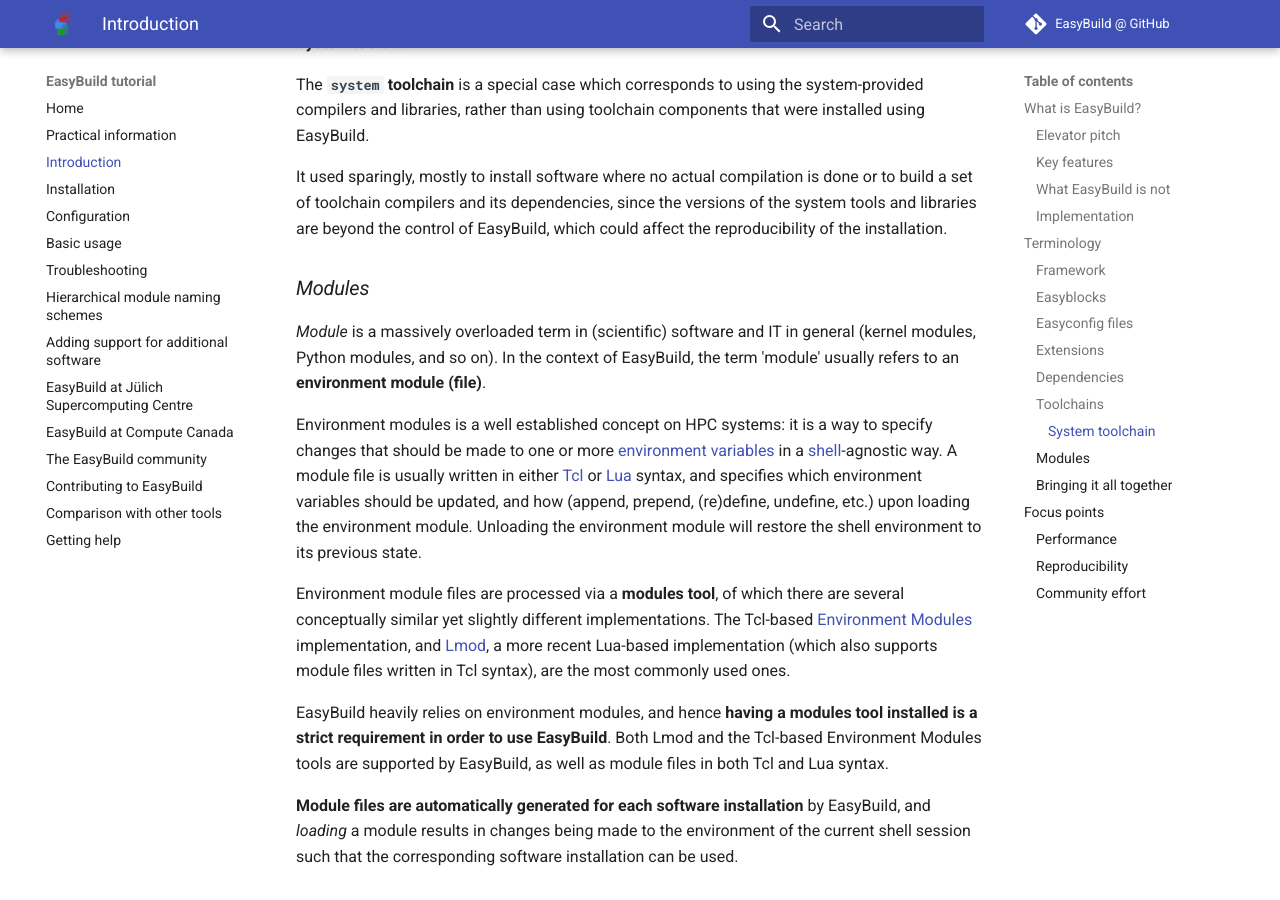
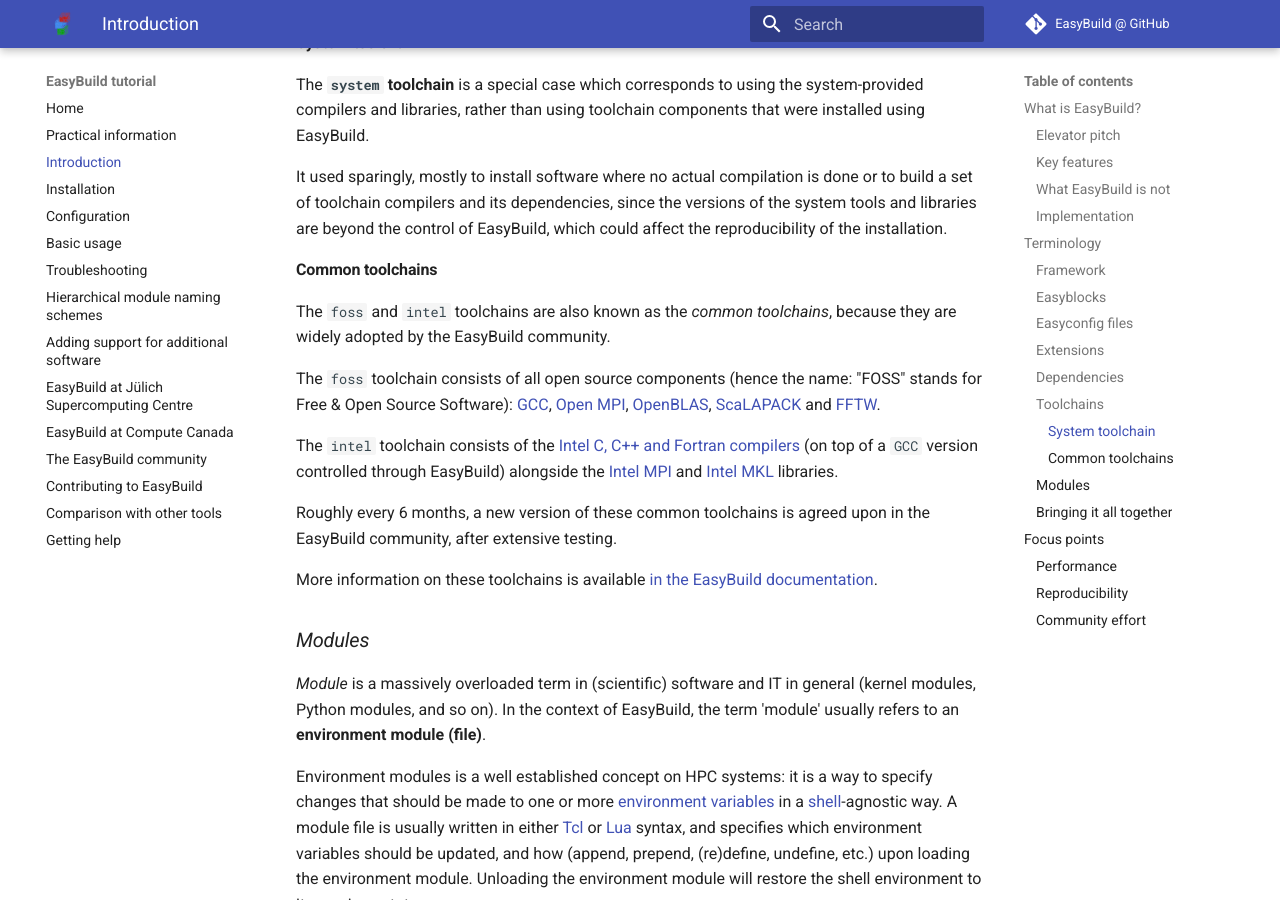
Before and after one commit to easybuilders/easybuild-tutorial, an MkDocs documentation site: the page built from docs/introduction/README.md, in a window 1280 px wide and 900 px high, scrolled down 5156 px. Built offline with MkDocs 1.6.1 and Material for MkDocs 9.7.7, drawn with Linux system fonts in a browser that asks for light colours.

Commit message:
also mention common toolchains (fixes #25)

```diff
--- a/docs/introduction/README.md
+++ b/docs/introduction/README.md
@@ -214,6 +214,23 @@
 to build a set of toolchain compilers and its dependencies, since the versions of the system tools
 and libraries are beyond the control of EasyBuild, which could affect the reproducibility of the installation.
 
+#### Common toolchains
+
+The `foss` and `intel` toolchains are also known as the *common toolchains*,
+because they are widely adopted by the EasyBuild community.
+
+The `foss` toolchain consists of all open source components (hence the name:
+"FOSS" stands for Free & Open Source Software): [GCC](https://gcc.gnu.org/), [Open MPI](https://www.open-mpi.org/), [OpenBLAS](https://www.openblas.net/),
+[ScaLAPACK](https://www.netlib.org/scalapack/) and [FFTW](http://fftw.org/).
+
+The `intel` toolchain consists of the [Intel C, C++ and Fortran compilers](https://software.intel.com/content/www/us/en/develop/tools/compilers.html) (on top of a `GCC` version
+controlled through EasyBuild) alongside the [Intel MPI](https://software.intel.com/content/www/us/en/develop/tools/mpi-library.html) and [Intel MKL](https://software.intel.com/content/www/us/en/develop/tools/math-kernel-library.html) libraries.
+
+Roughly every 6 months, a new version of these common toolchains is agreed upon
+in the EasyBuild community, after extensive testing.
+
+More information on these toolchains is available [in the EasyBuild documentation](https://easybuild.readthedocs.io/en/latest/Common-toolchains.html).
+
 ### *Modules*
 
 *Module* is a massively overloaded term in (scientific) software and IT in general
```
